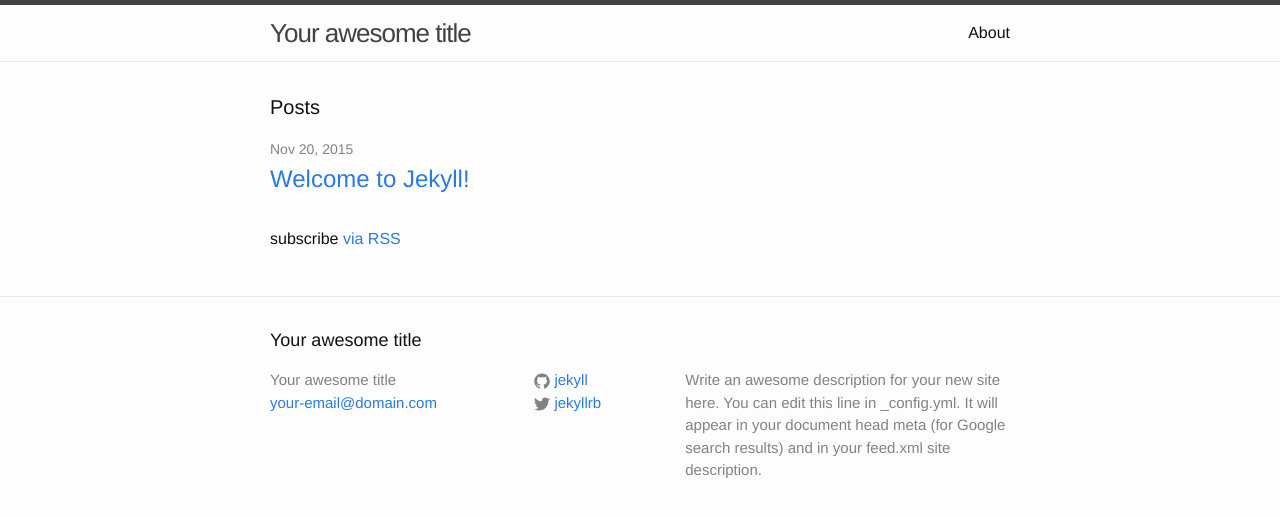
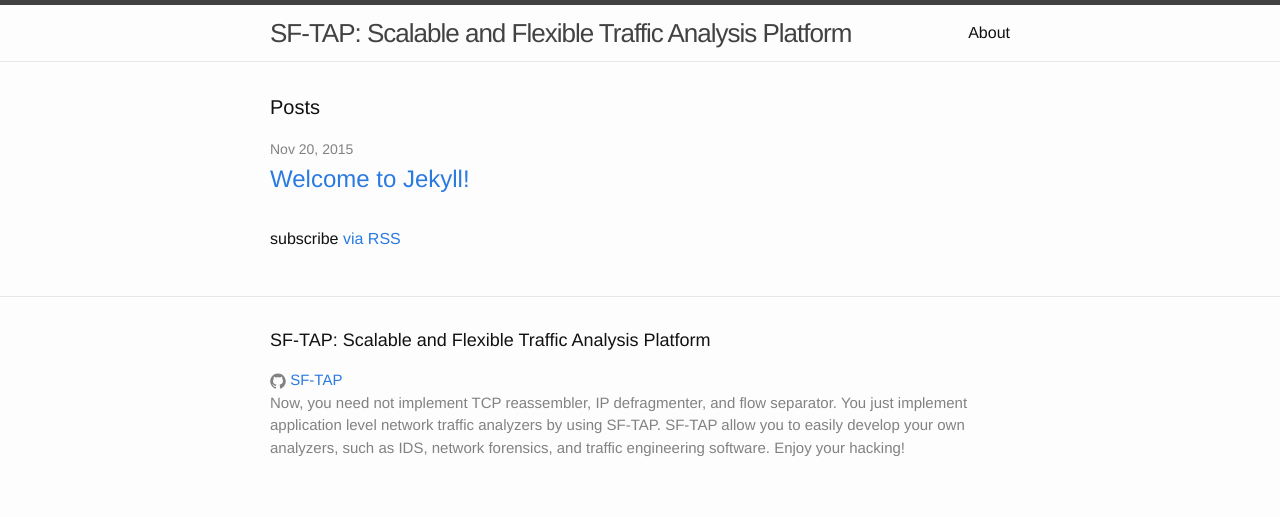
Before and after one commit to SF-TAP/SF-TAP.github.io, a Jekyll site: the page built from index.html, in a window 1280 px wide. Shown: the top 517 px of the page. Built offline with Jekyll 4.4.1, drawn with Linux system fonts in a browser that asks for light colours.

Commit message:
update config

```diff
--- a/_config.yml
+++ b/_config.yml
@@ -6,16 +6,17 @@
 # 'jekyll serve'. If you change this file, please restart the server process.
 
 # Site settings
-title: Your awesome title
-email: your-email@domain.com
+title: "SF-TAP: Scalable and Flexible Traffic Analysis Platform"
+#email: your-email@domain.com
 description: > # this means to ignore newlines until "baseurl:"
-  Write an awesome description for your new site here. You can edit this
-  line in _config.yml. It will appear in your document head meta (for
-  Google search results) and in your feed.xml site description.
+  Now, you need not implement TCP reassembler, IP defragmenter, and flow separator.
+  You just implement application level network traffic analyzers by using SF-TAP.
+  SF-TAP allow you to easily develop your own analyzers, such as IDS, network forensics, and traffic engineering software.
+  Enjoy your hacking!
 baseurl: "" # the subpath of your site, e.g. /blog
 url: "http://yourdomain.com" # the base hostname & protocol for your site
-twitter_username: jekyllrb
-github_username:  jekyll
+#twitter_username: jekyllrb
+github_username:  "SF-TAP"
 
 # Build settings
 markdown: kramdown
--- a/_includes/footer.html
+++ b/_includes/footer.html
@@ -5,30 +5,8 @@
     <h2 class="footer-heading">{{ site.title }}</h2>
 
     <div class="footer-col-wrapper">
-      <div class="footer-col footer-col-1">
-        <ul class="contact-list">
-          <li>{{ site.title }}</li>
-          <li><a href="mailto:{{ site.email }}">{{ site.email }}</a></li>
-        </ul>
-      </div>
-
-      <div class="footer-col footer-col-2">
-        <ul class="social-media-list">
-          {% if site.github_username %}
-          <li>
-            {% include icon-github.html username=site.github_username %}
-          </li>
-          {% endif %}
-
-          {% if site.twitter_username %}
-          <li>
-            {% include icon-twitter.html username=site.twitter_username %}
-          </li>
-          {% endif %}
-        </ul>
-      </div>
-
-      <div class="footer-col footer-col-3">
+      <div class="footer-col">
+        {% include icon-github.html username=site.github_username %}
         <p>{{ site.description }}</p>
       </div>
     </div>
```
Also changed, not shown: README.md (added).
